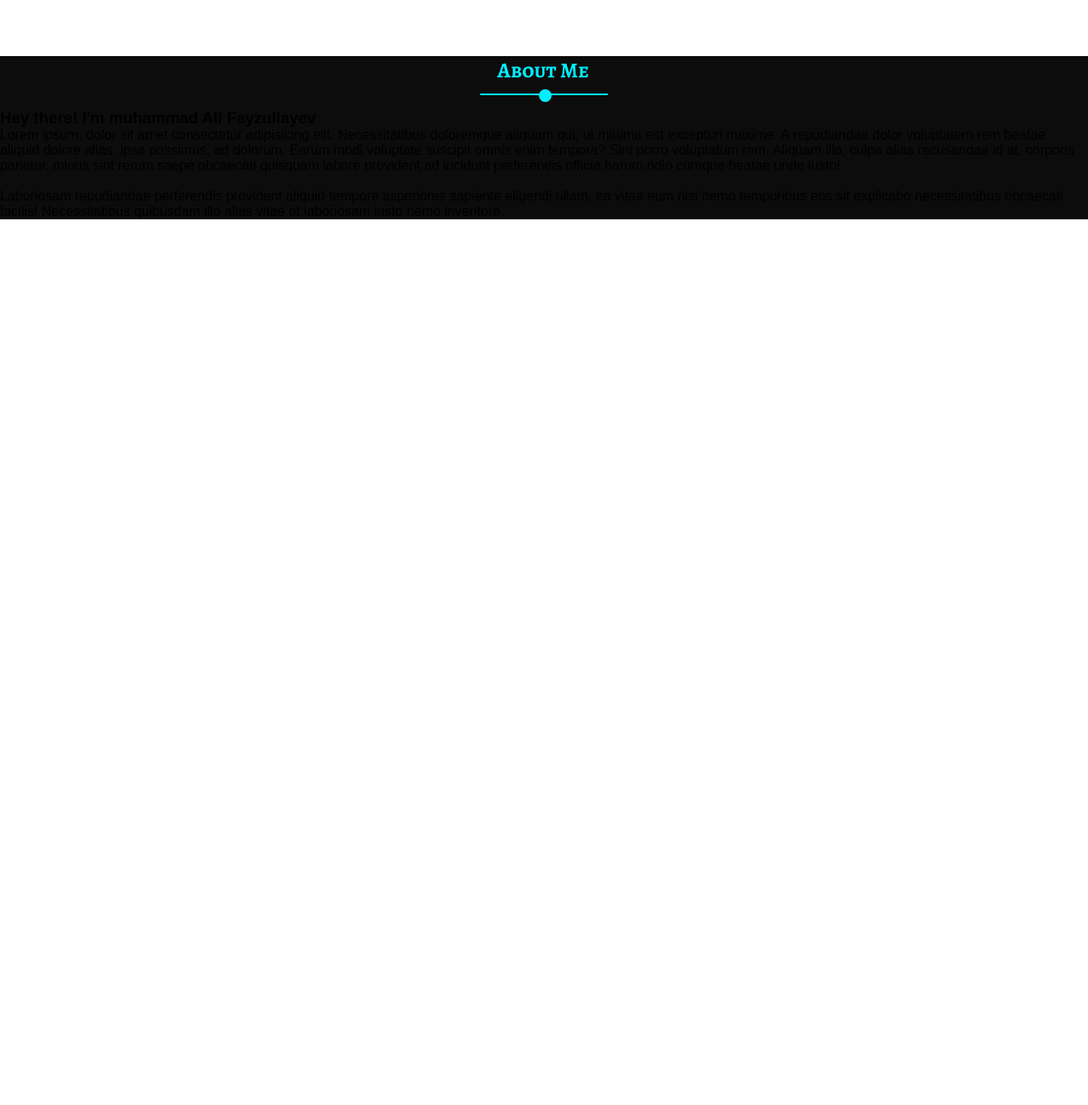
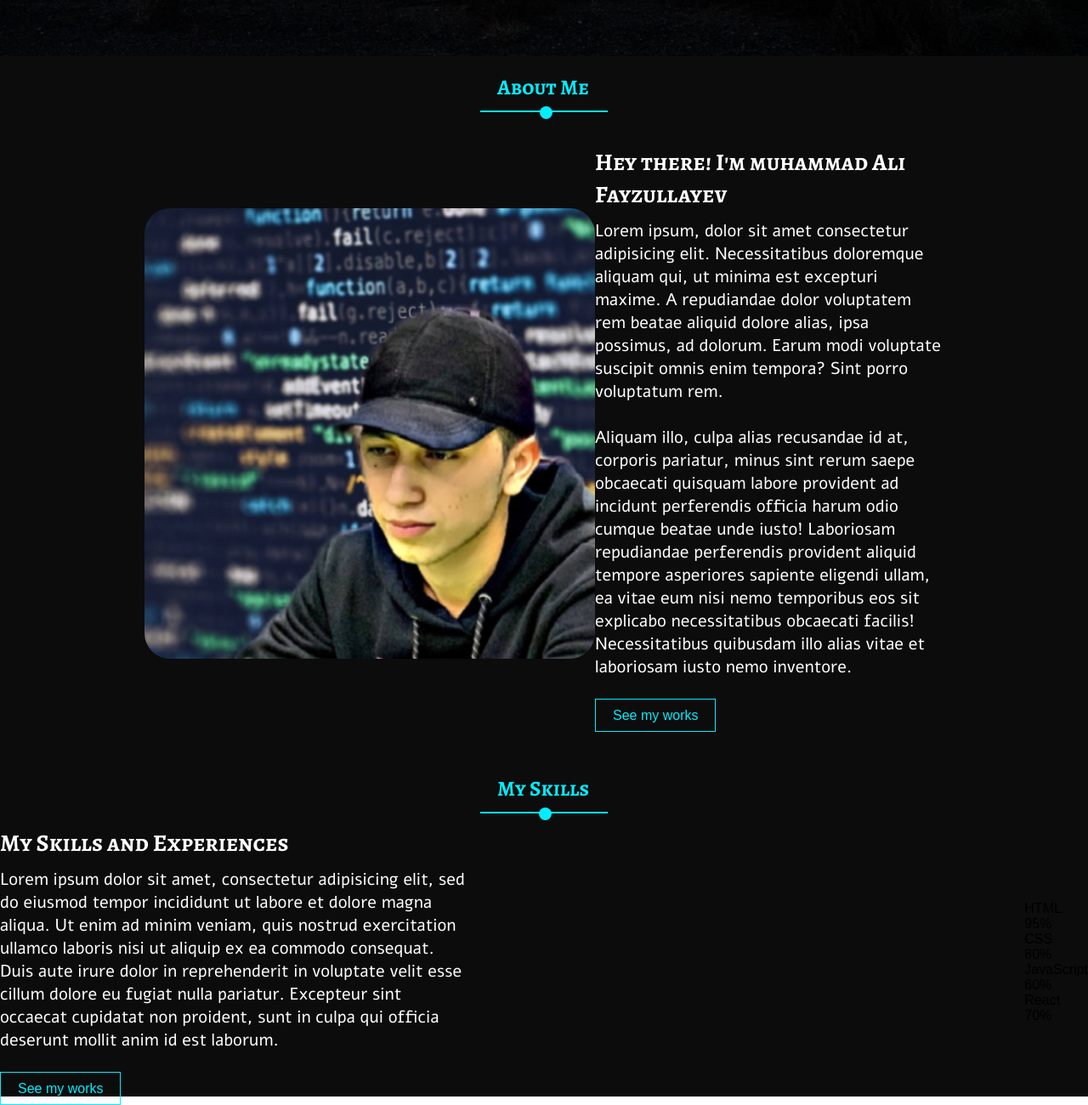
Before and after one commit to ikhtiyorovich-pro/Portfolio, a plain HTML site: page index.html in a window 1280 px wide. Shown: the part 655-1955 px from the top of the page at 85% size. Before the commit the page ends 913 px from the top, so only its background shows below. Drawn offline with Linux system fonts and the light colour scheme.

Commit message:
next changes

```diff
--- a/index.html
+++ b/index.html
@@ -1,6 +1,5 @@
 <!DOCTYPE html>
 <html lang="en">
-
   <head>
     <meta charset="UTF-8" />
     <meta http-equiv="X-UA-Compatible" content="IE=edge" />
@@ -32,30 +31,61 @@
             <li class="fullname-item">
               <h2 class="fullname__hi">Hello I'm</h2>
               <h1 class="fullname__name">Muhammad Ali Fayzullayev</h1>
-            <a class="fullname__works" href="https://github.com/ikhtiyorovich-pro">See my works</a>
+              <a
+                class="fullname__works"
+                href="https://github.com/ikhtiyorovich-pro"
+                >See my works</a
+              >
               <div class="fullname__messengers">
-              <a class="messengers__facebook" href="https://www.facebook.com/profile.php?id=100072667064970">
-                <svg xmlns="http://www.w3.org/2000/svg" x="0px" y="0px" width="30" height="30" viewBox="0 0 30 30"
-                  style="fill: #ffffff">
+                <a
+                  class="messengers__facebook"
+                  href="https://www.facebook.com/profile.php?id=100072667064970"
+                >
+                  <svg
+                    xmlns="http://www.w3.org/2000/svg"
+                    x="0px"
+                    y="0px"
+                    width="30"
+                    height="30"
+                    viewBox="0 0 30 30"
+                    style="fill: #ffffff"
+                  >
                     <path
-                    d="M24,4H6C4.895,4,4,4.895,4,6v18c0,1.105,0.895,2,2,2h10v-9h-3v-3h3v-1.611C16,9.339,17.486,8,20.021,8 c1.214,0,1.856,0.09,2.16,0.131V11h-1.729C19.376,11,19,11.568,19,12.718V14h3.154l-0.428,3H19v9h5c1.105,0,2-0.895,2-2V6 C26,4.895,25.104,4,24,4z">
-                  </path>
+                      d="M24,4H6C4.895,4,4,4.895,4,6v18c0,1.105,0.895,2,2,2h10v-9h-3v-3h3v-1.611C16,9.339,17.486,8,20.021,8 c1.214,0,1.856,0.09,2.16,0.131V11h-1.729C19.376,11,19,11.568,19,12.718V14h3.154l-0.428,3H19v9h5c1.105,0,2-0.895,2-2V6 C26,4.895,25.104,4,24,4z"
+                    ></path>
                   </svg>
                 </a>
-              <a class="messengers__instagramm" href="https://www.instagram.com/1_fayzu11ayev/">
-                <svg xmlns="http://www.w3.org/2000/svg" x="0px" y="0px" width="30" height="30" viewBox="0 0 24 24"
-                  style="fill: #ffffff">
+                <a
+                  class="messengers__instagramm"
+                  href="https://www.instagram.com/1_fayzu11ayev/"
+                >
+                  <svg
+                    xmlns="http://www.w3.org/2000/svg"
+                    x="0px"
+                    y="0px"
+                    width="30"
+                    height="30"
+                    viewBox="0 0 24 24"
+                    style="fill: #ffffff"
+                  >
                     <path
-                    d="M 8 3 C 5.243 3 3 5.243 3 8 L 3 16 C 3 18.757 5.243 21 8 21 L 16 21 C 18.757 21 21 18.757 21 16 L 21 8 C 21 5.243 18.757 3 16 3 L 8 3 z M 8 5 L 16 5 C 17.654 5 19 6.346 19 8 L 19 16 C 19 17.654 17.654 19 16 19 L 8 19 C 6.346 19 5 17.654 5 16 L 5 8 C 5 6.346 6.346 5 8 5 z M 17 6 A 1 1 0 0 0 16 7 A 1 1 0 0 0 17 8 A 1 1 0 0 0 18 7 A 1 1 0 0 0 17 6 z M 12 7 C 9.243 7 7 9.243 7 12 C 7 14.757 9.243 17 12 17 C 14.757 17 17 14.757 17 12 C 17 9.243 14.757 7 12 7 z M 12 9 C 13.654 9 15 10.346 15 12 C 15 13.654 13.654 15 12 15 C 10.346 15 9 13.654 9 12 C 9 10.346 10.346 9 12 9 z">
-                  </path>
+                      d="M 8 3 C 5.243 3 3 5.243 3 8 L 3 16 C 3 18.757 5.243 21 8 21 L 16 21 C 18.757 21 21 18.757 21 16 L 21 8 C 21 5.243 18.757 3 16 3 L 8 3 z M 8 5 L 16 5 C 17.654 5 19 6.346 19 8 L 19 16 C 19 17.654 17.654 19 16 19 L 8 19 C 6.346 19 5 17.654 5 16 L 5 8 C 5 6.346 6.346 5 8 5 z M 17 6 A 1 1 0 0 0 16 7 A 1 1 0 0 0 17 8 A 1 1 0 0 0 18 7 A 1 1 0 0 0 17 6 z M 12 7 C 9.243 7 7 9.243 7 12 C 7 14.757 9.243 17 12 17 C 14.757 17 17 14.757 17 12 C 17 9.243 14.757 7 12 7 z M 12 9 C 13.654 9 15 10.346 15 12 C 15 13.654 13.654 15 12 15 C 10.346 15 9 13.654 9 12 C 9 10.346 10.346 9 12 9 z"
+                    ></path>
                   </svg>
                 </a>
                 <a class="messengers__telegram" href="https://t.me/fayzu1ayevv">
-                <svg xmlns="http://www.w3.org/2000/svg" x="0px" y="0px" width="30" height="30" viewBox="0 0 50 50"
-                  style="fill: #ffffff">
+                  <svg
+                    xmlns="http://www.w3.org/2000/svg"
+                    x="0px"
+                    y="0px"
+                    width="30"
+                    height="30"
+                    viewBox="0 0 50 50"
+                    style="fill: #ffffff"
+                  >
                     <path
-                    d="M46.137,6.552c-0.75-0.636-1.928-0.727-3.146-0.238l-0.002,0C41.708,6.828,6.728,21.832,5.304,22.445	c-0.259,0.09-2.521,0.934-2.288,2.814c0.208,1.695,2.026,2.397,2.248,2.478l8.893,3.045c0.59,1.964,2.765,9.21,3.246,10.758	c0.3,0.965,0.789,2.233,1.646,2.494c0.752,0.29,1.5,0.025,1.984-0.355l5.437-5.043l8.777,6.845l0.209,0.125	c0.596,0.264,1.167,0.396,1.712,0.396c0.421,0,0.825-0.079,1.211-0.237c1.315-0.54,1.841-1.793,1.896-1.935l6.556-34.077	C47.231,7.933,46.675,7.007,46.137,6.552z M22,32l-3,8l-3-10l23-17L22,32z">
-                  </path>
+                      d="M46.137,6.552c-0.75-0.636-1.928-0.727-3.146-0.238l-0.002,0C41.708,6.828,6.728,21.832,5.304,22.445	c-0.259,0.09-2.521,0.934-2.288,2.814c0.208,1.695,2.026,2.397,2.248,2.478l8.893,3.045c0.59,1.964,2.765,9.21,3.246,10.758	c0.3,0.965,0.789,2.233,1.646,2.494c0.752,0.29,1.5,0.025,1.984-0.355l5.437-5.043l8.777,6.845l0.209,0.125	c0.596,0.264,1.167,0.396,1.712,0.396c0.421,0,0.825-0.079,1.211-0.237c1.315-0.54,1.841-1.793,1.896-1.935l6.556-34.077	C47.231,7.933,46.675,7.007,46.137,6.552z M22,32l-3,8l-3-10l23-17L22,32z"
+                    ></path>
                   </svg>
                 </a>
               </div>
@@ -74,25 +104,74 @@
           </li>
         </ul>
         <div class="first-wrapper__second-wrapper">
-        <ul class="second-wrapper__img-list"><img src="" alt=""></ul>
+          <ul class="second-wrapper__img-list">
+            <img
+              class="ali-dev"
+              src="./images/ali.jpg"
+              alt="there is a Ali"
+              width="530"
+              height="530"
+            />
+          </ul>
           <ul class="second-wrapper__info-list">
-          <h3 class="info-list__there">Hey there! I'm muhammad Ali Fayzullayev</h3>
-          <p class="info-list__info">Lorem ipsum, dolor sit amet consectetur adipisicing elit. Necessitatibus doloremque
-            aliquam qui, ut minima
-            est excepturi maxime. A repudiandae dolor voluptatem rem beatae aliquid dolore alias, ipsa possimus, ad
-            dolorum. Earum modi voluptate suscipit omnis enim tempora? Sint porro voluptatum rem. Aliquam illo, culpa
-            alias recusandae id at, corporis pariatur, minus sint rerum saepe obcaecati quisquam labore provident ad
-            incidunt perferendis officia harum odio cumque beatae unde iusto!
-            <br>
-            <br>
-            Laboriosam repudiandae perferendis provident aliquid tempore asperiores sapiente eligendi ullam, ea vitae
-            eum nisi nemo temporibus eos sit explicabo necessitatibus obcaecati facilis! Necessitatibus quibusdam illo
-            alias vitae et laboriosam iusto nemo inventore.</p>
+            <h3 class="info-list__there">
+              Hey there! I'm muhammad Ali Fayzullayev
+            </h3>
+            <p class="info-list__info">
+              Lorem ipsum, dolor sit amet consectetur adipisicing elit.
+              Necessitatibus doloremque aliquam qui, ut minima est excepturi
+              maxime. A repudiandae dolor voluptatem rem beatae aliquid dolore
+              alias, ipsa possimus, ad dolorum. Earum modi voluptate suscipit
+              omnis enim tempora? Sint porro voluptatum rem.
+              <br />
+              <br />Aliquam illo, culpa alias recusandae id at, corporis
+              pariatur, minus sint rerum saepe obcaecati quisquam labore
+              provident ad incidunt perferendis officia harum odio cumque beatae
+              unde iusto! Laboriosam repudiandae perferendis provident aliquid
+              tempore asperiores sapiente eligendi ullam, ea vitae eum nisi nemo
+              temporibus eos sit explicabo necessitatibus obcaecati facilis!
+              Necessitatibus quibusdam illo alias vitae et laboriosam iusto nemo
+              inventore.
+            </p>
+            <a
+              class="fullname__works"
+              href="https://github.com/ikhtiyorovich-pro"
+              >See my works</a
+            >
+          </ul>
+        </div>
+      </div>
+      <div class="main_second-wrapper">
+        <ul class="second-wrapper__skills-list">
+          <li class="skills-list__item">My Skills</li>
+          <li>
+            <p class="skills-list__paragraph"></p>
+            <p class="skills-list__p"></p>
+          </li>
+        </ul>
+        <div class="second-wrapper__second-wrapper">
+          <ul class="second-wrapper__info-list">
+            <h3 class="info-list__there">
+              My Skills and Experiences
+            </h3>
+            <p class="info-list__info">
+              Lorem ipsum dolor sit amet, consectetur adipisicing elit, sed do eiusmod tempor incididunt ut labore et dolore magna aliqua. Ut enim ad minim veniam, quis nostrud exercitation ullamco laboris nisi ut aliquip ex ea commodo consequat. Duis aute irure dolor in reprehenderit in voluptate velit esse cillum dolore eu fugiat nulla pariatur. Excepteur sint occaecat cupidatat non proident, sunt in culpa qui officia deserunt mollit anim id est laborum.
+            </p>
+            <a
+              class="fullname__works"
+              href="https://github.com/ikhtiyorovich-pro"
+              >See my works</a
+            >
+          </ul>
+          <ul class="second-wrapper__img-list">
+            <li>HTML<p>95%</p></li>
+            <li>CSS<p>80%</p></li>
+            <li>JavaScript<p>60%</p></li>
+            <li>React<p>70%</p></li>
           </ul>
         </div>
       </div>
     </main>
     <script src="./main.js"></script>
   </body>
-
 </html>
--- a/main.css
+++ b/main.css
@@ -14,21 +14,18 @@
 }
 
 @font-face {
-    font-family: 'Alef';
+    font-family: "Alef";
     font-style: normal;
     font-weight: 400;
-    src: local(''),
-         url('../fonts/alef-v18-latin-regular.woff2') format('woff2'), /* Chrome 26+, Opera 23+, Firefox 39+ */
-         url('../fonts/alef-v18-latin-regular.woff') format('woff'); /* Chrome 6+, Firefox 3.6+, IE 9+, Safari 5.1+ */
+    src: local(""), url("../fonts/alef-v18-latin-regular.woff2") format("woff2"),
+       url("../fonts/alef-v18-latin-regular.woff") format("woff");
 }
-  /* alef-700 - latin */
 @font-face {
-    font-family: 'Alef';
+    font-family: "Alef";
     font-style: normal;
     font-weight: 700;
-    src: local(''),
-         url('../fonts/alef-v18-latin-700.woff2') format('woff2'), /* Chrome 26+, Opera 23+, Firefox 39+ */
-         url('../fonts/alef-v18-latin-700.woff') format('woff'); /* Chrome 6+, Firefox 3.6+, IE 9+, Safari 5.1+ */
+    src: local(""), url("../fonts/alef-v18-latin-700.woff2") format("woff2"),
+       url("../fonts/alef-v18-latin-700.woff") format("woff");
 }
 
 * {
@@ -43,30 +40,32 @@ body {
 }
 
 /* Header */
-.header{
-    position: fixed;
-    width: 100%;
-}
 
 .header-wrapper {
     height: 721px;
     background-image: url(./images/wallpapers.jpg);
     background-repeat: no-repeat;
     background-size: cover;
-    background-position-y: -108px;
 }
 
 .top-wrapper__links-wrapper {
+    position: fixed;
+    width: 100%;
     padding: 10px 100px;
     display: flex;
     align-items: center;
     list-style: none;
     justify-content: space-between;
+    z-index: 999;
     background-color: rgba(255, 255, 255, 0.055);
+}
+.top-wrapper__links-wrapper.sticky {
+    background: rgb(5, 0, 31);
+    padding: 10px 100px;
+    transition: 0.7s all;
 }
 
 .top-wrapper__name-list:hover {
-    position: inherit;
     transform: scale(1.2);
     transition: 1s all;
 }
@@ -100,15 +99,15 @@ body {
     padding-left: 25px;
 }
 
-.header-second-wrapper{
+.header-second-wrapper {
     padding: 0 100px;
 }
 
-.header-fullname{
+.header-fullname {
     padding-top: 200px;
 }
 
-.fullname-item{
+.fullname-item {
     list-style: none;
 }
 
@@ -118,22 +117,22 @@ padding-top: 200px;
     color: white;
 }
 
-.fullname__name{
+.fullname__name {
     width: 400px;
-    font-family: 'Alef';
+    font-family: "Alef";
     font-size: 55px;
     color: white;
     margin-bottom: 20px;
 }
 
-.fullname__works:hover{
+.fullname__works:hover {
     text-decoration: none;
     color: black;
     background-color: rgb(0, 238, 255);
     padding: 10px 20px;
     transition: 0.5s all;
 }
-.fullname__works{
+.fullname__works {
     text-decoration: none;
     color: rgb(0, 238, 255);
     background-color: transparent;
@@ -141,37 +140,42 @@ padding-top: 200px;
     padding: 10px 20px;
 }
 
-.fullname__messengers{
+.fullname__messengers {
     width: 130px;
     display: flex;
     justify-content: space-between;
     margin-top: 25px;
 }
 
-.messengers__facebook:hover{
+.messengers__facebook:hover {
     transform: scale(1.3);
     transition: 0.5s all;
 }
-.messengers__instagramm:hover{
+.messengers__instagramm:hover {
     transform: scale(1.3);
     transition: 0.5s all;
 }
-.messengers__telegram:hover{
+.messengers__telegram:hover {
     transform: scale(1.3);
     transition: 0.5s all;
 }
 
-/* main */
+/* header-bottom */
 
-.main__first-wrapper{
-    background-color: rgba(0, 0, 0, 0.952)
+.main{
+    background-color: rgba(0, 0, 0, 0.952);
 }
 
-.first-wrapper__me-list{
-    position: relative;
+.main__first-wrapper {
+    padding: 20px 170px;
 }
 
-.me-list__paragraph{
+.first-wrapper__me-list {
+    position: relative;
+    list-style: none;
+}
+
+.me-list__paragraph {
     width: 150px;
     height: 2px;
     margin: 0 auto;
@@ -180,18 +184,18 @@ transition: 0.5s all;
     background-color: rgb(0, 238, 255);
 }
 
-.me-list__p{
+.me-list__p {
     position: absolute;
     top: 39px;
     left: 49.5%;
     width: 15px;
     height: 15px;
     margin: 0 auto;
-    background-color:rgb(0, 238, 255);
+    background-color: rgb(0, 238, 255);
     border-radius: 50%;
 }
 
-.me-list__list{
+.me-list__list {
     width: 110px;
     margin: 0 auto;
     font-family: "Alegreya SC";
@@ -201,7 +205,83 @@ transition: 0.5s all;
     color: rgb(0, 238, 255);
 }
 
-.first-wrapper__second-wrapper{
+
+.first-wrapper__second-wrapper {
     display: flex;
     align-items: center;
+    justify-content: space-between;
+    margin-top: 40px;
 }
+
+.second-wrapper__img-list{
+    list-style: none;
+}
+
+.ali-dev{
+    border-radius: 30px;
+}
+
+.second-wrapper__info-list{
+    width: 550px;
+    list-style: none;
+}
+
+.info-list__there{
+    font-family: "Alegreya SC";
+    font-size: 28px;
+    color: white;
+    margin-bottom: 10px;
+}
+
+.info-list__info{
+    font-family: "Alef";
+    font-size: 20px;
+    color: white;
+    margin-bottom: 35px;
+}
+
+/* =================skills==================== */
+
+.main_second-wrapper{
+    margin-top: 40px;
+}
+
+.second-wrapper__skills-list{
+    position: relative;
+}
+
+.skills-list__item {
+    width: 110px;
+    margin: 0 auto;
+    font-family: "Alegreya SC";
+    font-weight: 700;
+    font-size: 25px;
+    list-style: none;
+    color: rgb(0, 238, 255);
+}
+
+.skills-list__paragraph {
+    width: 150px;
+    height: 2px;
+    margin: 0 auto;
+    margin-top: 10px;
+    list-style: none;
+    background-color: rgb(0, 238, 255);
+}
+
+.skills-list__p {
+    position: absolute;
+    top: 39px;
+    left: 49.5%;
+    width: 15px;
+    height: 15px;
+    margin: 0 auto;
+    background-color: rgb(0, 238, 255);
+    border-radius: 50%;
+}
+
+.second-wrapper__second-wrapper{
+    display: flex;
+    align-items: center;
+    justify-content: space-between;
+}
--- a/main.js
+++ b/main.js
@@ -1,6 +1,6 @@
 window.addEventListener('DOMContentLoaded', function () {
     window.addEventListener('scroll', function() {
-      const header = document.querySelector('header');
+      const header = document.querySelector('.top-wrapper__links-wrapper');
       header.classList.toggle('sticky', window.scrollY > 0)
     })
 
```
Also changed, not shown: images/ali.jpg (added). Lines whose indentation alone changed are shown as unchanged.
